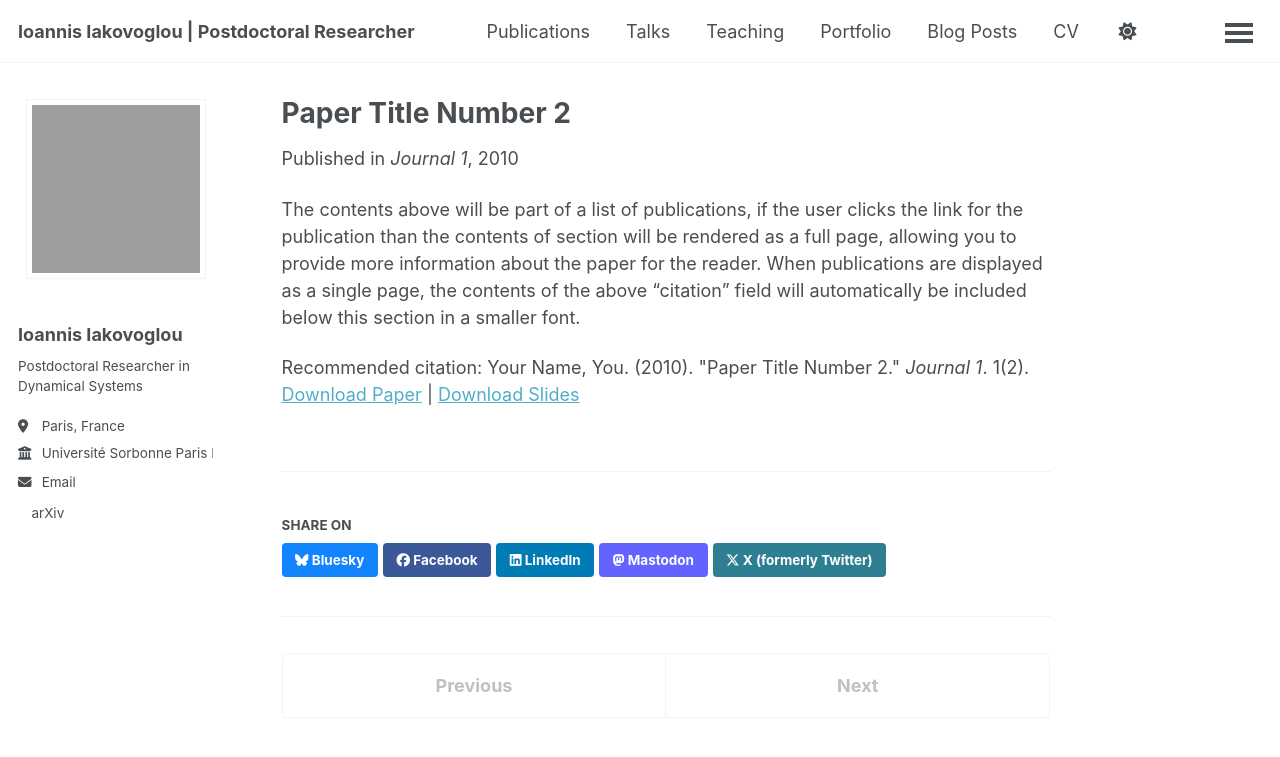
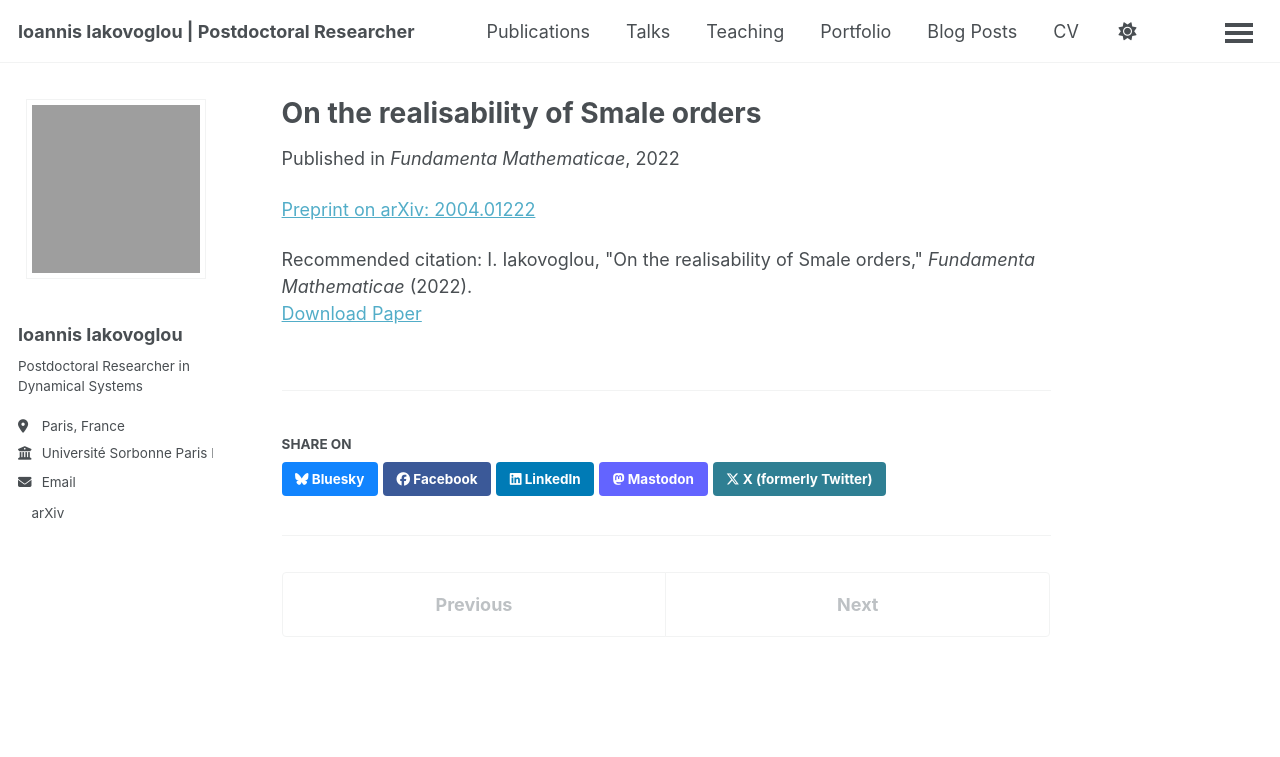
Before and after one commit to ioannisiakovoglou/ioannisiakovoglou.github.io, a Jekyll site: the page built from _publications/2010-10-01-paper-title-number-2.md, in a window 1280 px wide. Shown: the top 757 px of the page. Built offline with Jekyll 4.4.1, drawn with Linux system fonts in a browser that asks for light colours; a script bundle is joined from its source files by our own code; a style sheet for code colours, icons or effects is not loaded.

Commit message:
Update publication details for Paper Title Number 2

```diff
--- a/_publications/2010-10-01-paper-title-number-2.md
+++ b/_publications/2010-10-01-paper-title-number-2.md
@@ -1,14 +1,12 @@
 ---
-title: "Paper Title Number 2"
+title: "On the realisability of Smale orders"
 collection: publications
 category: manuscripts
-permalink: /publication/2010-10-01-paper-title-number-2
-excerpt: 'This paper is about the number 2. The number 3 is left for future work.'
-date: 2010-10-01
-venue: 'Journal 1'
-slidesurl: 'https://academicpages.github.io/files/slides2.pdf'
-paperurl: 'https://academicpages.github.io/files/paper2.pdf'
-citation: 'Your Name, You. (2010). &quot;Paper Title Number 2.&quot; <i>Journal 1</i>. 1(2).'
+permalink: /publication/smale-orders
+excerpt: "On the realisability of Smale orders."
+date: 2022-01-02
+venue: "Fundamenta Mathematicae"
+paperurl: "https://arxiv.org/abs/2004.01222"
+citation: 'I. Iakovoglou, "On the realisability of Smale orders," <i>Fundamenta Mathematicae</i> (2022).'
 ---
-
-The contents above will be part of a list of publications, if the user clicks the link for the publication than the contents of section will be rendered as a full page, allowing you to provide more information about the paper for the reader. When publications are displayed as a single page, the contents of the above "citation" field will automatically be included below this section in a smaller font.
+[Preprint on arXiv: 2004.01222](https://arxiv.org/abs/2004.01222)
```
